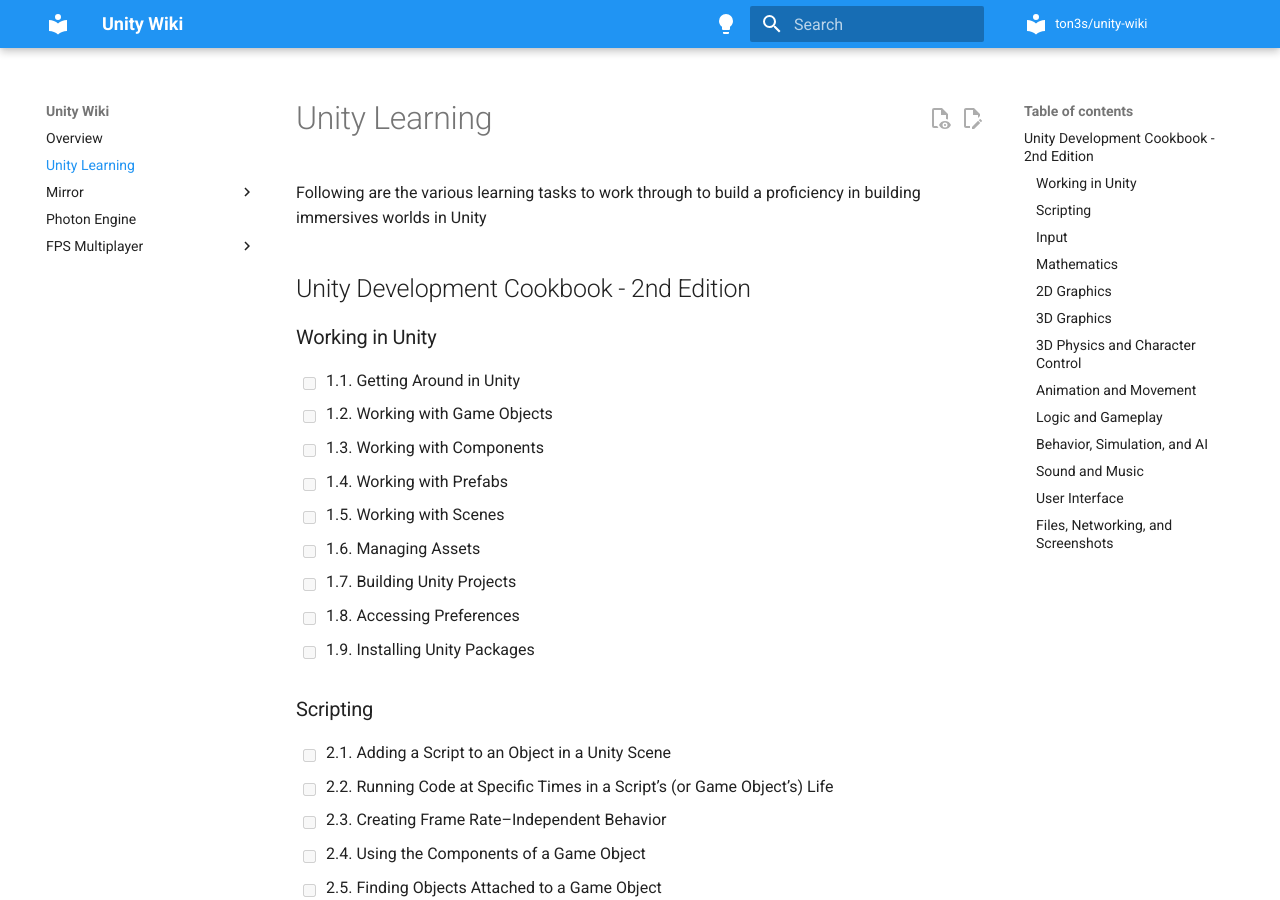
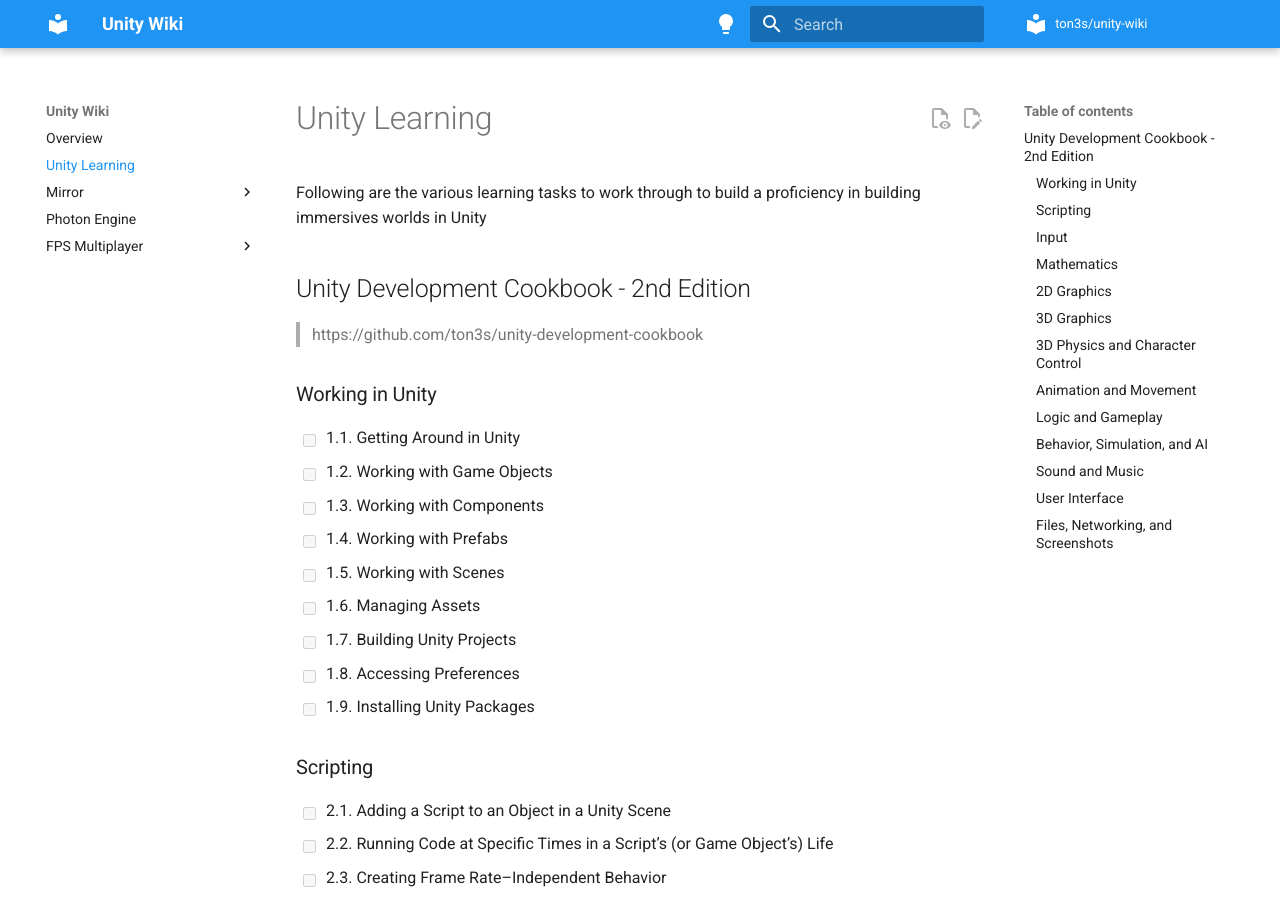
Before and after one commit to ton3s/unity-wiki, an MkDocs documentation site: the page built from docs/unity/learning.md, in a window 1280 px wide and 900 px high. Built offline with MkDocs 1.6.1 and Material for MkDocs 9.7.7, drawn with Linux system fonts in a browser that asks for light colours.

Commit message:
Update learning

```diff
--- a/docs/unity/learning.md
+++ b/docs/unity/learning.md
@@ -1,6 +1,8 @@
 Following are the various learning tasks to work through to build a proficiency in building immersives worlds in Unity
 
 ## Unity Development Cookbook - 2nd Edition
+
+> https://github.com/ton3s/unity-development-cookbook
 
 ### Working in Unity
 
@@ -87,9 +89,9 @@
 
 ### 3D Physics and Character Control
 
-- [ ] 7.1. Running Code a Specific Number of Times per Second
-- [ ] 7.2. Allowing the Player to Look Around Using the Mouse
-- [ ] 7.3. Controlling a 3D Character
+- [x] 7.1. Running Code a Specific Number of Times per Second
+- [x] 7.2. Allowing the Player to Look Around Using the Mouse
+- [x] 7.3. Controlling a 3D Character
 - [ ] 7.4. Interacting with Switches and Objects
 - [ ] 7.5. Picking Up and Putting Down Objects
 - [ ] 7.6. Detecting When an Object Is Touching Another Object
```
